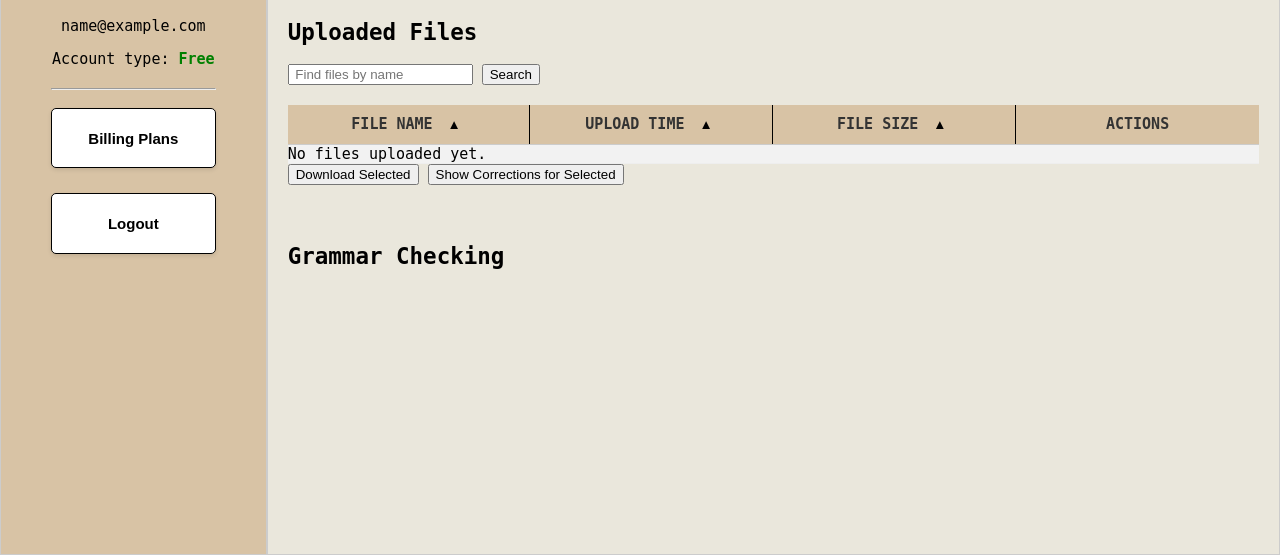
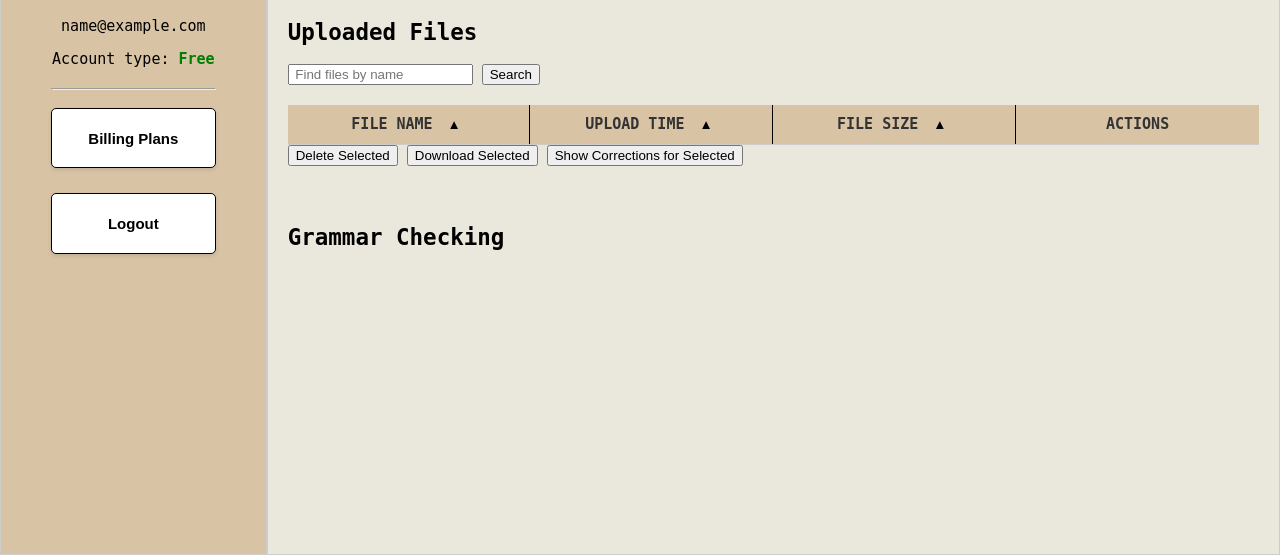
Before and after one commit to ThaiLe1220/doc_grammar, a Flask app: page /index in a window 1280 px wide. Shown: the part 245-800 px from the top of the page. Run offline with Flask 3, Linux system fonts and the light colour scheme; the visitor is signed in with stand-in values (Sample User, id 1); data that the repository does not hold is empty; some libraries are stand-ins or nearby versions.

Commit message:
Add delete multiple files feature

```diff
--- a/my_flask_app/app.py
+++ b/my_flask_app/app.py
@@ -47,7 +47,7 @@ stripe.api_key = 'sk_test_51OVEkqDAl3fqs0z5tlfYXaUWj8cLjU8eMHhEp4xgxjdt5IbVxv4Mh
 
 app.config[
     "SQLALCHEMY_DATABASE_URI"
-] = "postgresql://jaeheon:0325@localhost/doc_grammar"
+] = "postgresql://huynguyen284:password@localhost/doc_grammar"
 app.config["SQLALCHEMY_TRACK_MODIFICATIONS"] = False  # Suppress a warning
 app.config["SECRET_KEY"] = "eugene_secret"  # Flash messages
 
--- a/my_flask_app/templates/index.html
+++ b/my_flask_app/templates/index.html
@@ -218,8 +218,6 @@
             - <a href="{{ url_for('file_blueprint.get_corrections', file_id=file.id) }}">Show Corrections</a>
         </div>
     </div>
-    {% else %}
-    <div class="file-entry">No files uploaded yet.</div>
     {% endfor %}
 </div>
 
@@ -227,9 +225,16 @@
 
     <!-- Add this form inside the <div class="action-buttons"> -->
     <form action="{{ url_for('file_blueprint.download_selected_files') }}" method="post" id="download-form">
-        <input type="hidden" name="file_ids" id="file-ids" value="">
+        <input type="hidden" name="file_ids_download" id="file_ids_download" value="">
         <!-- Other form elements -->
     </form>
+
+    <form action="{{ url_for('file_blueprint.delete_selected_files') }}" method="post" id="delete-form">
+        <input type="hidden" name="file_ids_delete" id="file_ids_delete" value="">
+        <!-- Other form elements -->
+    </form>
+
+    <button onclick="performAction('delete')">Delete Selected</button>
 
     <button onclick="performAction('download')">Download Selected</button>
 
@@ -250,9 +255,12 @@
 
         if (selectedFiles.length > 0) {
             console.log("Selected file IDs: ", selectedFiles);
-            document.getElementById('file-ids').value = selectedFiles.join(',');
+            document.getElementById('file_ids_delete').value = selectedFiles.join(',');
+            document.getElementById('file_ids_download').value = selectedFiles.join(',');
             if (action === 'download') {
                 document.getElementById('download-form').submit();
+            } else if (action == 'delete'){
+                document.getElementById('delete-form').submit();
             }
         } else {
             alert('Please select files to perform the action.');
```
Also changed, not shown: my_flask_app/file_handling/file_routes.py (+21 -23 lines).
